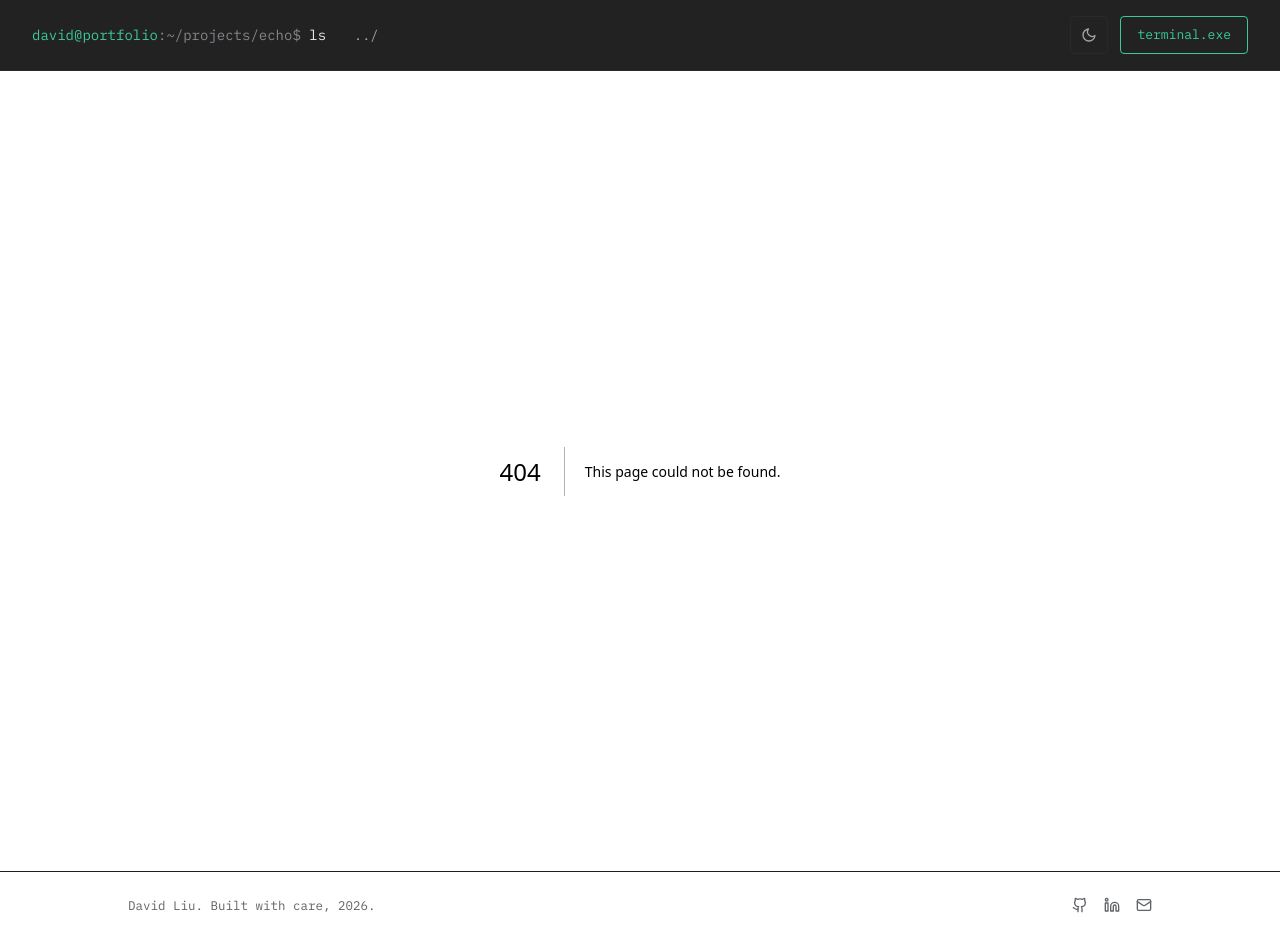
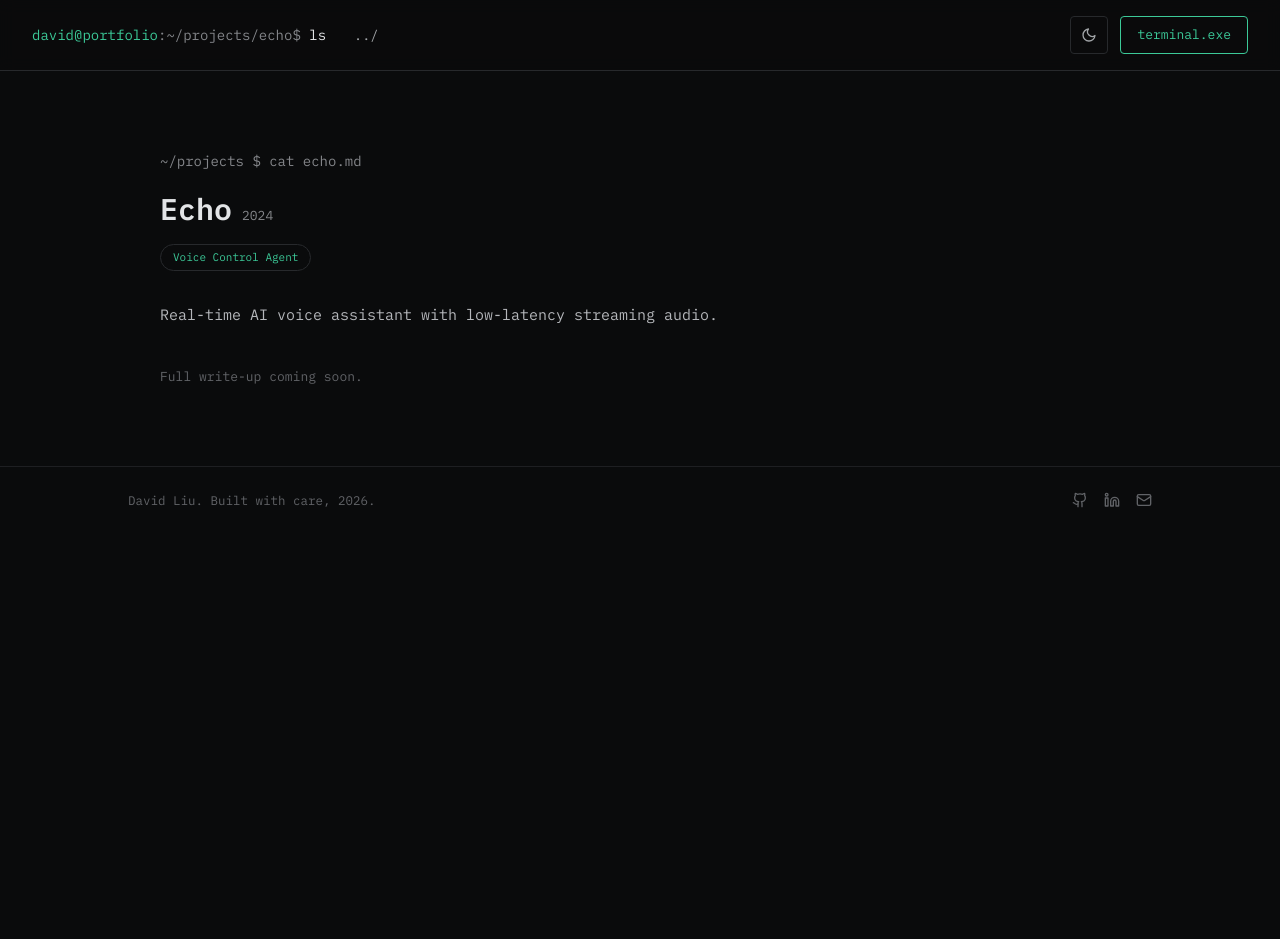
Before and after one commit to Davooood90/Portfolio, a Next.js app: page /projects/echo in a window 1280 px wide. Before the commit this address had no page. After the commit the page ends 800 px from the top, so only its background shows below. Built offline with nearby package versions, Linux system fonts and the light colour scheme.

Commit message:
set up project detail pages

```diff
--- /dev/null
+++ b/src/app/projects/_components/project-header.tsx
@@ -0,0 +1,30 @@
+type ProjectHeaderProps = {
+  slug: string;
+  title: string;
+  year: string;
+  tag: string;
+};
+
+export default function ProjectHeader({
+  slug,
+  title,
+  year,
+  tag,
+}: ProjectHeaderProps) {
+  return (
+    <>
+      <div className="mb-5 text-sm text-text-dim ">
+        ~/projects $ cat {slug}.md
+      </div>
+
+      <div className="mb-4 flex flex-wrap items-baseline gap-2.5">
+        <h1 className="font-mono text-3xl font-semibold">{title}</h1>
+        <span className="text-[13px] text-text-dim">{year}</span>
+      </div>
+
+      <span className="mb-8 inline-block w-fit rounded-full border border-border-strong px-3 py-1 font-mono text-[11px] text-accent">
+        {tag}
+      </span>
+    </>
+  );
+}
--- /dev/null
+++ b/src/app/projects/echo/page.tsx
@@ -0,0 +1,22 @@
+import ProjectHeader from "../_components/project-header";
+
+export default function EchoPage() {
+  return (
+    <main className="mx-auto max-w-5xl px-8 py-20 font-mono">
+      <ProjectHeader
+        slug="echo"
+        title="Echo"
+        year="2024"
+        tag="Voice Control Agent"
+      />
+
+      <p className="text-[15px] leading-[1.6] text-text-body text-pretty">
+        Real-time AI voice assistant with low-latency streaming audio.
+      </p>
+
+      <p className="mt-10 text-[13px] text-text-faint">
+        Full write-up coming soon.
+      </p>
+    </main>
+  );
+}
--- /dev/null
+++ b/src/app/projects/mello/page.tsx
@@ -0,0 +1,22 @@
+import ProjectHeader from "../_components/project-header";
+
+export default function MelloPage() {
+  return (
+    <main className="mx-auto max-w-5xl px-8 py-20 font-mono">
+      <ProjectHeader
+        slug="mello"
+        title="Mello"
+        year="2025"
+        tag="Voice Control Agent"
+      />
+
+      <p className="text-[15px] leading-[1.6] text-text-body text-pretty">
+        Real-time AI voice assistant with low-latency streaming audio.
+      </p>
+
+      <p className="mt-10 text-[13px] text-text-faint">
+        Full write-up coming soon.
+      </p>
+    </main>
+  );
+}
--- /dev/null
+++ b/src/app/projects/voiceagent/page.tsx
@@ -0,0 +1,22 @@
+import ProjectHeader from "../_components/project-header";
+
+export default function VoiceAgentPage() {
+  return (
+    <main className="mx-auto max-w-5xl px-8 py-20 font-mono">
+      <ProjectHeader
+        slug="voiceagent"
+        title="VoiceAgent"
+        year="2026"
+        tag="Voice Control Agent"
+      />
+
+      <p className="text-[15px] leading-[1.6] text-text-body text-pretty">
+        Real-time AI voice assistant with low-latency streaming audio.
+      </p>
+
+      <p className="mt-10 text-[13px] text-text-faint">
+        Full write-up coming soon.
+      </p>
+    </main>
+  );
+}
--- a/src/components/mainSections/projects.tsx
+++ b/src/components/mainSections/projects.tsx
@@ -1,9 +1,11 @@
+import Link from "next/link";
+
 type Project = {
   year: string;
   title: string;
   desc: string;
   tag: string;
-  href: string;
+  href?: string;
 };
 
 const projects: Project[] = [
@@ -12,21 +14,21 @@ const projects: Project[] = [
     title: "VoiceAgent",
     desc: "Real-time AI voice assistant with low-latency streaming audio.",
     tag: "Voice Control Agent",
-    href: "#",
+    href: "/projects/voiceagent",
   },
   {
     year: "2025",
-    title: "VoiceAgent",
+    title: "Mello",
     desc: "Real-time AI voice assistant with low-latency streaming audio.",
     tag: "Voice Control Agent",
-    href: "#",
+    href: "/projects/mello",
   },
   {
     year: "2024",
-    title: "VoiceAgent",
+    title: "Echo",
     desc: "Real-time AI voice assistant with low-latency streaming audio.",
     tag: "Voice Control Agent",
-    href: "#",
+    href: "/projects/echo",
   },
 ];
 
@@ -40,14 +42,9 @@ export default function ProjectsSection() {
       <h1 className="font-mono text-3xl font-semibold mb-10">Projects</h1>
 
       <div className="grid grid-cols-1 gap-6 sm:grid-cols-2 lg:grid-cols-3">
-        {projects.map((project) => (
-          <a
-            key={`${project.title}-${project.year}`}
-            href={project.href}
-            target="_blank"
-            rel="noopener noreferrer"
-            className="group flex h-full flex-col gap-3 rounded-lg border border-border p-6 transition-colors hover:border-accent hover:bg-surface"
-          >
+        {projects.map((project) => {
+          const body = (
+            <>
               <div className="flex items-center justify-between">
                 <span className="font-mono text-[13px] text-text-dim">
                   {project.year}
@@ -62,8 +59,33 @@ export default function ProjectsSection() {
               <span className="mt-auto w-fit rounded-full border border-border-strong px-3 py-1 font-mono text-[11px] text-accent">
                 {project.tag}
               </span>
-          </a>
-        ))}
+            </>
+          );
+
+          const className =
+            "group flex h-full flex-col gap-3 rounded-lg border border-border p-6" +
+            (project.href
+              ? " transition-colors hover:border-accent hover:bg-surface"
+              : "");
+
+          if (!project.href) {
+            return (
+              <div key={project.title} className={className}>
+                {body}
+              </div>
+            );
+          }
+
+          return (
+            <Link
+              key={project.title}
+              href={project.href}
+              className={className}
+            >
+              {body}
+            </Link>
+          );
+        })}
       </div>
     </section>
   );
```
Lines whose indentation alone changed are shown as unchanged.
